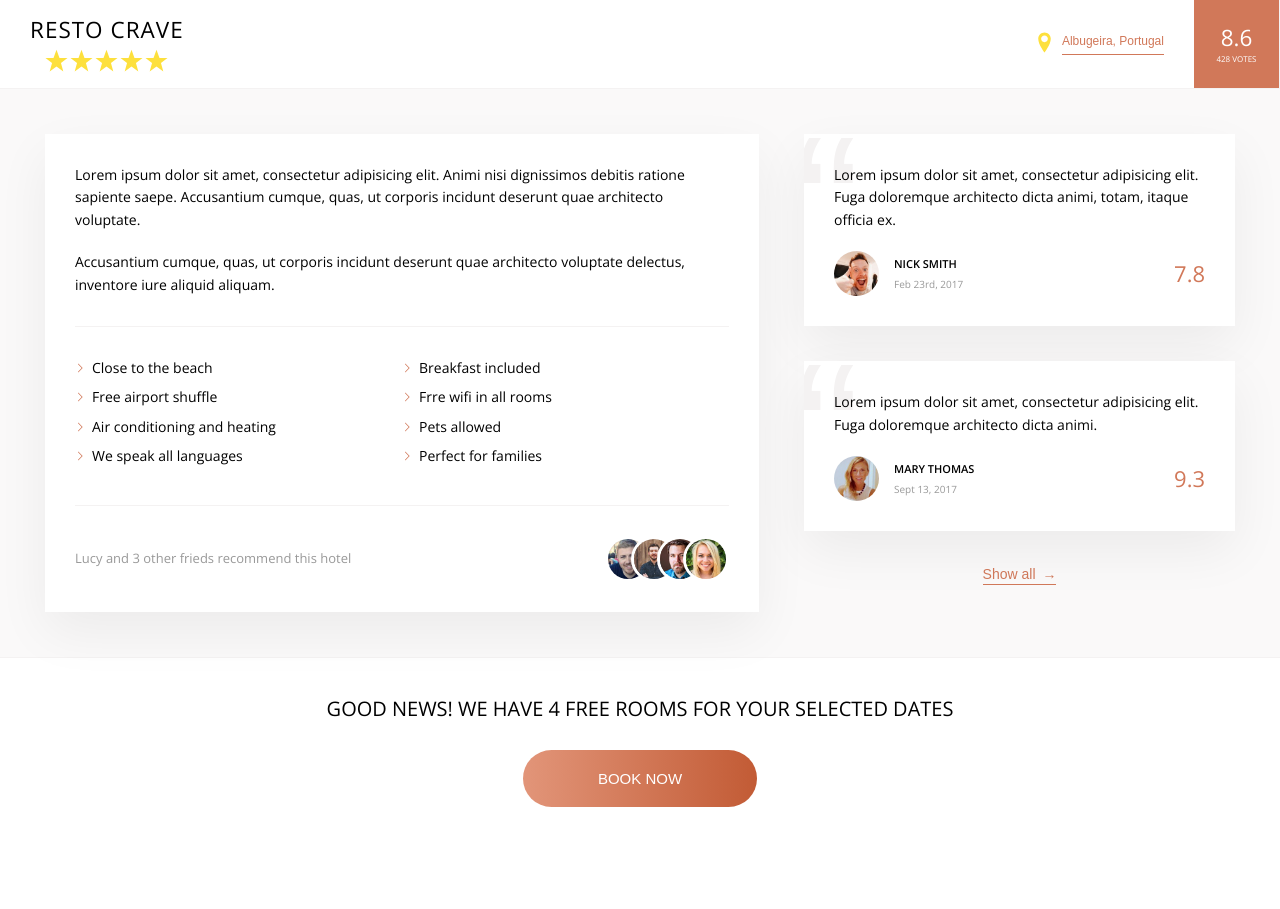
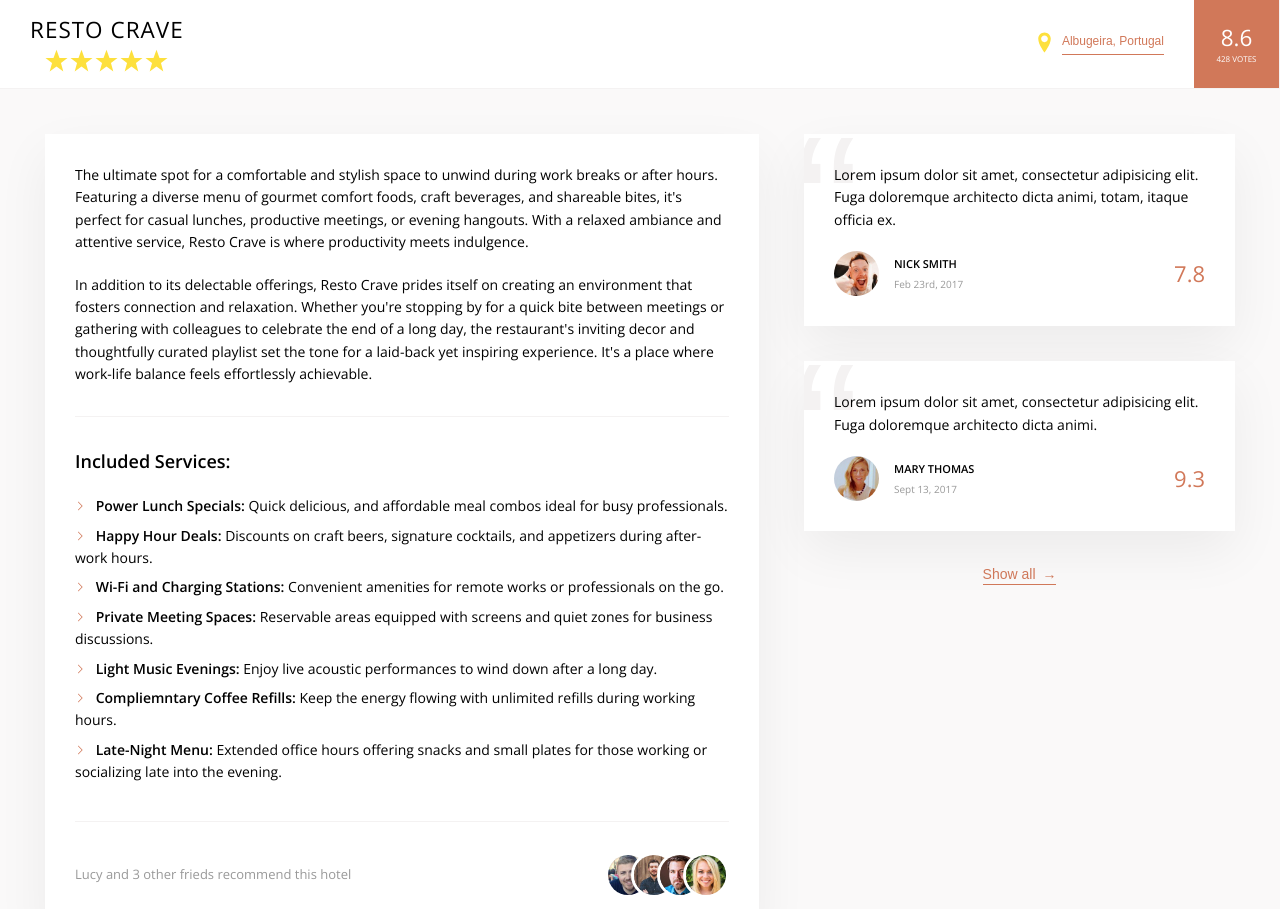
Before and after one commit to 01eon/dinerTrack, a website: page index.html in a window 1280 px wide. Shown: the part 373-1282 px from the top of the page. Before the commit the page ends 1215 px from the top, so only its background shows below. Drawn offline with nearby package versions, Linux system fonts and the light colour scheme.

Commit message:
Updated: Service Inclusions

```diff
--- a/index.html
+++ b/index.html
@@ -143,24 +143,44 @@
             <div class="detail">
                 <div class="description">
                     <p class="paragraph">
-                        Lorem ipsum dolor sit amet, consectetur adipisicing elit. Animi nisi dignissimos debitis ratione
-                        sapiente saepe. Accusantium cumque, quas, ut corporis incidunt deserunt quae architecto
-                        voluptate.
+                        The ultimate spot for a comfortable and stylish space to unwind during work breaks or after
+                        hours. Featuring a diverse menu of gourmet comfort foods, craft beverages, and shareable bites,
+                        it's perfect for casual lunches, productive meetings, or evening hangouts. With a relaxed
+                        ambiance and attentive service, Resto Crave is where productivity meets indulgence.
                     </p>
                     <p class="paragraph">
-                        Accusantium cumque, quas, ut corporis incidunt deserunt quae architecto voluptate delectus,
-                        inventore iure aliquid aliquam.
+                        In addition to its delectable offerings, Resto Crave prides itself on creating an environment
+                        that fosters connection and relaxation. Whether you're stopping by for a quick bite between
+                        meetings or gathering with colleagues to celebrate the end of a long day, the restaurant's
+                        inviting decor and thoughtfully curated playlist set the tone for a laid-back yet inspiring
+                        experience. It's a place where work-life balance feels effortlessly achievable.
                     </p>
 
+
+
                     <ul class="list">
-                        <li class="list__item">Close to the beach</li>
-                        <li class="list__item">Breakfast included</li>
-                        <li class="list__item">Free airport shuffle</li>
-                        <li class="list__item">Frre wifi in all rooms</li>
-                        <li class="list__item">Air conditioning and heating</li>
-                        <li class="list__item">Pets allowed</li>
-                        <li class="list__item">We speak all languages</li>
-                        <li class="list__item">Perfect for families</li>
+                        <h4 class="list__heading">Included Services:</h4>
+                        <li class="list__item">
+                            <span class="list__item--keytext">Power Lunch Specials: </span>Quick delicious, and affordable meal combos ideal for busy professionals.
+                        </li>
+                        <li class="list__item">
+                            <span class="list__item--keytext">Happy Hour Deals: </span>Discounts on craft beers, signature cocktails, and appetizers during after-work hours.
+                        </li>
+                        <li class="list__item">
+                            <span class="list__item--keytext">Wi-Fi and Charging Stations: </span>Convenient amenities for remote works or professionals on the go.
+                        </li>
+                        <li class="list__item">
+                            <span class="list__item--keytext">Private Meeting Spaces: </span>Reservable areas equipped with screens and quiet zones for business
+                            discussions.</li>
+                        <li class="list__item">
+                            <span class="list__item--keytext">Light Music Evenings: </span> Enjoy live acoustic performances to wind down after a long day.
+                        </li>
+                        <li class="list__item">
+                            <span class="list__item--keytext">Compliemntary Coffee Refills: </span> Keep the energy flowing with unlimited refills during working hours.
+                        </li>
+                        <li class="list__item">
+                            <span class="list__item--keytext">Late-Night Menu: </span> Extended office hours offering snacks and small plates for those working or socializing late into the evening.
+                        </li>
                     </ul>
 
                     <div class="recommend">
--- a/sass/_components.scss
+++ b/sass/_components.scss
@@ -400,11 +400,16 @@
   border-bottom: var(--line);
 
   display: flex;
-  flex-wrap: wrap;
+  flex-direction: column;
+  // flex-wrap: wrap;
 
   &__item {
-    flex: 0 0 50%;
     margin-bottom: 0.7rem;
+
+    &--keytext{
+      font-weight: 700;
+    }
+
   }
 
   &__item::before {
@@ -427,6 +432,12 @@
       mask-size: cover;
       background-image: none;
     }
+  }
+
+  &__heading {
+    font-size: 1.8rem;
+    font-weight: 700;
+    margin-bottom: 2rem;
   }
 }
 
```
Also changed, not shown: css/main.css, css/style.css, 1 other file.
